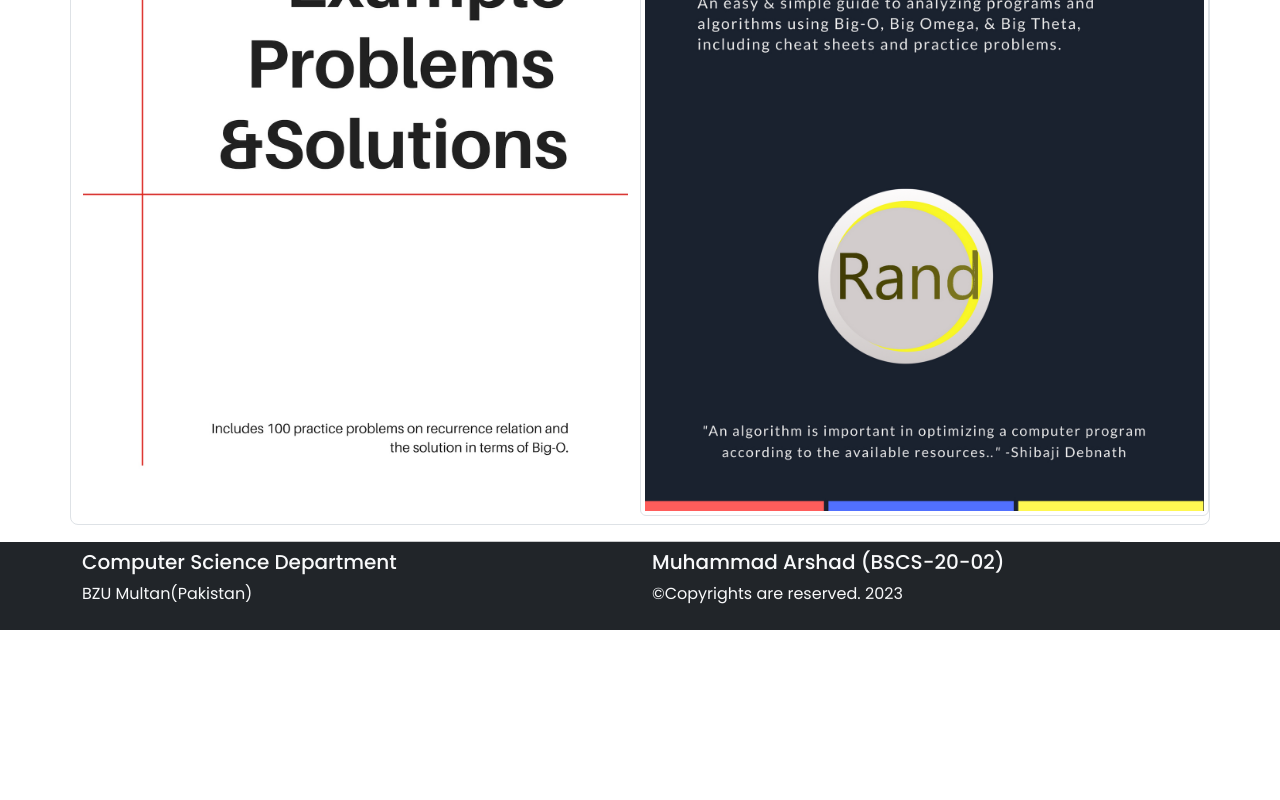
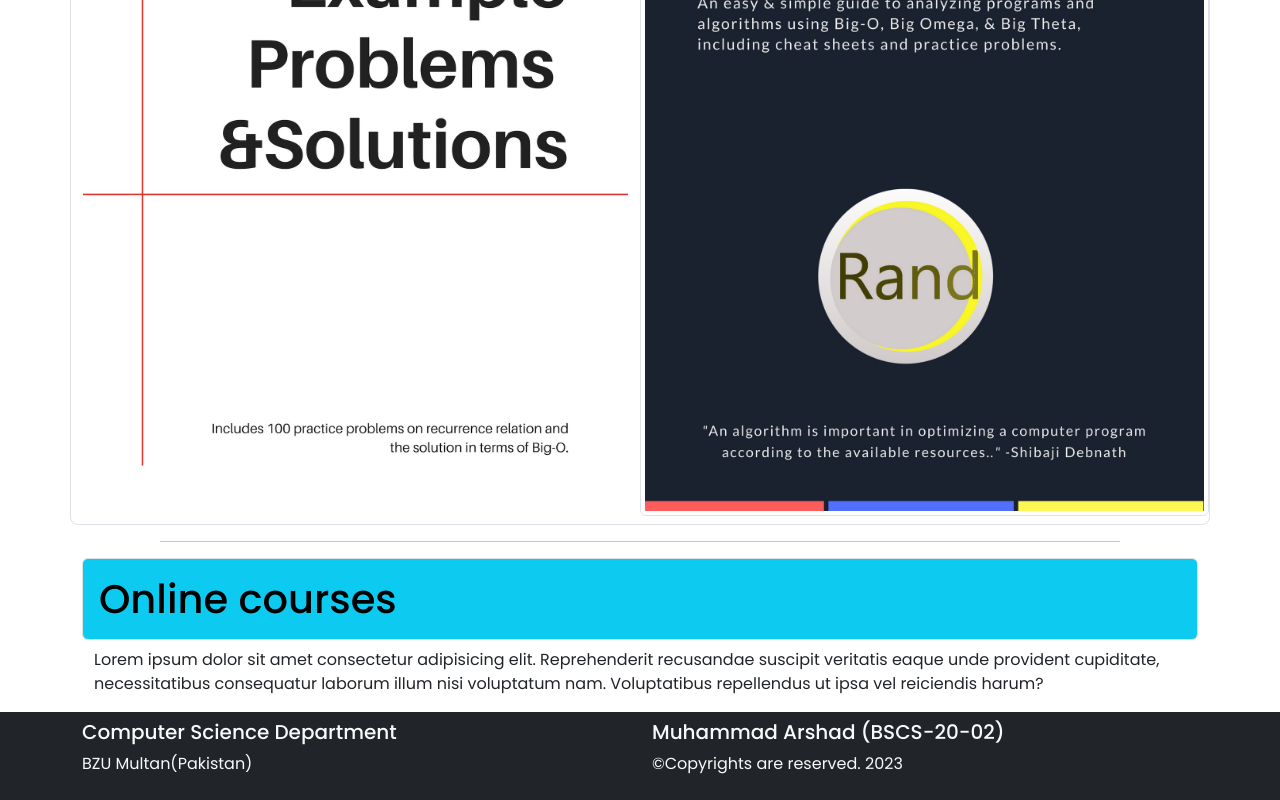
Before and after one commit to Arshadcs20/CS_Guide, a plain HTML site: page index.html in a window 1280 px wide. Shown: the part 3977-4777 px from the top of the page. Before the commit the page ends 4607 px from the top, so only its background shows below. Drawn offline with nearby package versions, Linux system fonts and the light colour scheme.

Commit message:
changes after programming session

```diff
--- a/index.html
+++ b/index.html
@@ -428,6 +428,12 @@
     <hr class="img-fluid w-75 m-auto" />
 
     <!-- online Lessons -->
+    <div class="container">
+      <h1 class="text-bg-info p-3 mt-3  border rounded-2 ">Online courses</h1>
+      <div class="container">
+        <p>Lorem ipsum dolor sit amet consectetur adipisicing elit. Reprehenderit recusandae suscipit veritatis eaque unde provident cupiditate, necessitatibus consequatur laborum illum nisi voluptatum nam. Voluptatibus repellendus ut ipsa vel reiciendis harum?</p>
+      </div>
+    </div>
 
 
     <!-- footer -->
```
